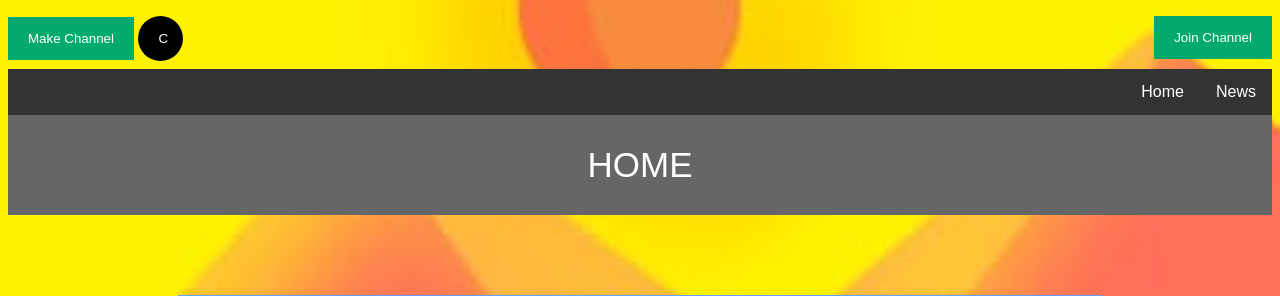
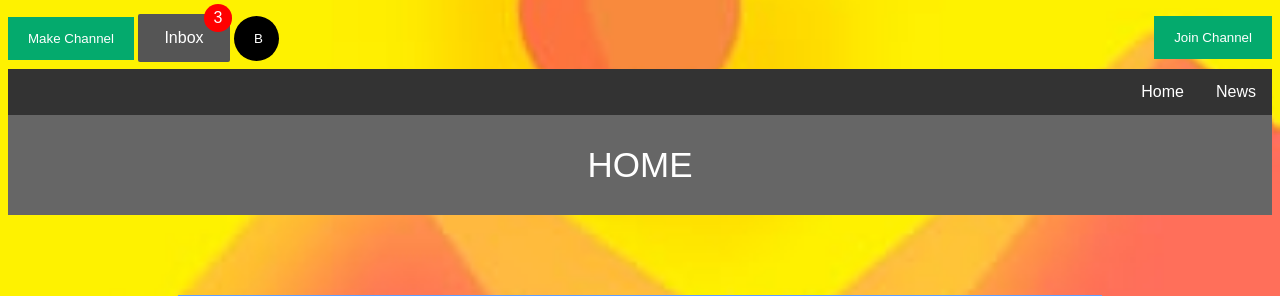
Before and after one commit to prodat123/prodatTrial1, a Flask app: page / in a window 1280 px wide. Shown: the top 296 px of the page. Run offline with Flask 2, Linux system fonts and the light colour scheme; data that the repository does not hold is empty.

Commit message:
initial commit

```diff
--- a/CurrentAccount.txt
+++ b/CurrentAccount.txt
@@ -1 +1 @@
-condo
+Bastardman
--- a/app.py
+++ b/app.py
@@ -265,19 +265,20 @@ def HomePage():
             loginSuccess = "True"
             signedOut = "False"
 
-            print(channel)
             if row_count == 0:
                 channelName = " "
+                joinedChannel = False
             else:
                 channelName = channel[0][0]
                 HomePage.channel = channel[0][0]
+                joinedChannel = True
 
         else:
             print("logged out")
             signedOut = "True"
 
     return render_template("HomePage.html", username=username[0].capitalize(), loginSuccess=loginSuccess,
-                           signedOut=signedOut, roomName=channelName)
+                           signedOut=signedOut, roomName=channelName, joinedChannel=joinedChannel)
 
 
 @app.route("/NewsPage/", methods=['POST', 'GET'])
@@ -622,4 +623,4 @@ def Search():
 
 
 if __name__ == "__main__":
-    app.run(host="0.0.0.0")
+    app.run()
--- a/static/styles/styles.css
+++ b/static/styles/styles.css
@@ -326,3 +326,26 @@ span.psw {
     text-decoration: none;
     color: black;
 }
+
+.notification{
+    background-color: #555;
+    color: white;
+    text-decoration: none;
+    padding: 15px 26px;
+    position: relative;
+    display: inline-block;
+    border-radius: 2px;
+}
+
+.notification:hover{
+    background: red;
+}
+
+.notification .badge{
+    position: absolute;
+    top: -10px;
+    padding: 5px 10px;
+    border-radius: 50%;
+    background-color: red;
+    color: white;
+}
--- a/templates/HomePage.html
+++ b/templates/HomePage.html
@@ -177,7 +177,10 @@
     {% endif %}
     </script>
 
-
+    <a href="#" class="notification">
+        <span>Inbox</span>
+        <span class="badge">3</span>
+    </a>
     <button id="profile" class="profileButton" onclick="onSignUpButtonClick();">{{username}}</button>
     <form action="Home" method="POST">
         <div id="ProfileOptions" class="profileContainer">
```
